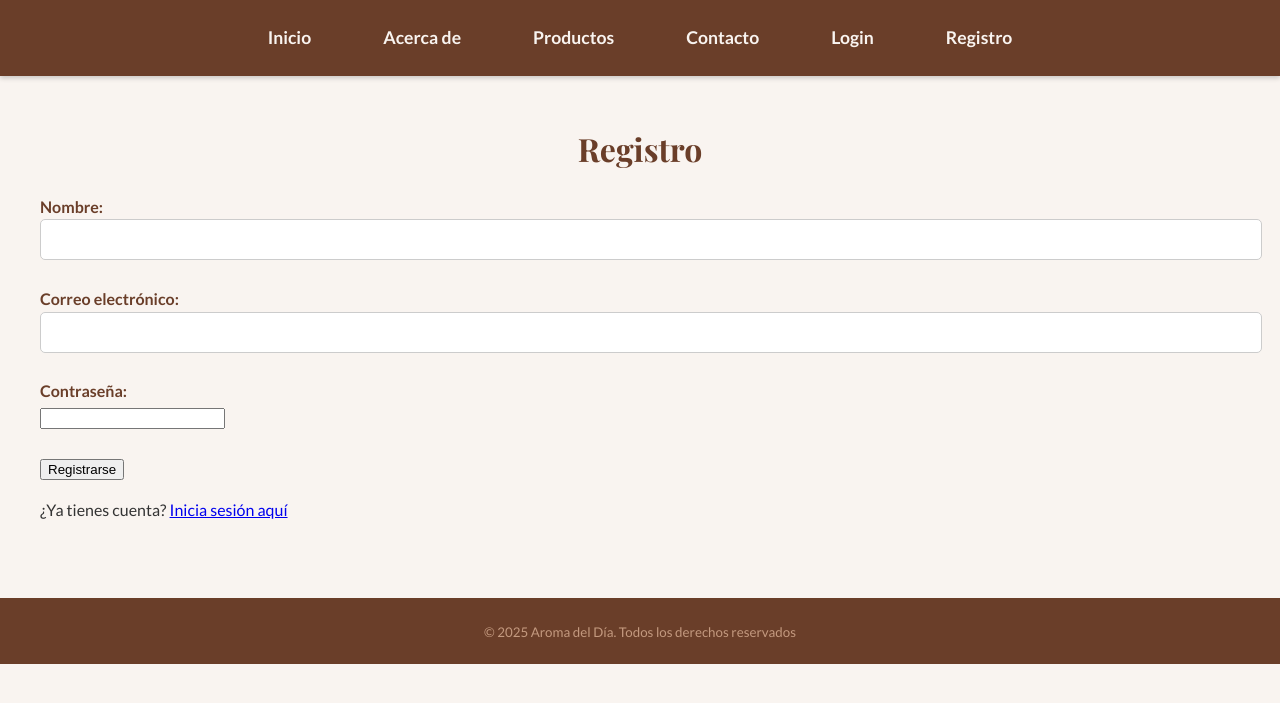
After one commit to JaimeFc/Cafeteria, a Flask app: page /registro in a window 1280 px wide. The commit adds this page. Shown: the top 703 px of the page. Run offline with Flask 3, Linux system fonts and the light colour scheme.

Commit message:
actializado

```diff
--- a/app.py
+++ b/app.py
@@ -2,7 +2,7 @@ from flask import Flask, render_template, request, redirect, url_for, flash
 from conexion.conexion import conexion, cerrar_conexion
 from forms import ProductoForm
 from datetime import datetime
-
+from werkzeug.security import generate_password_hash
 
 app = Flask(__name__)
 app.config['SECRET_KEY'] = 'dev-secret-key'
@@ -44,6 +44,41 @@ def listar_productos():
     productos = cur.fetchall()
     cerrar_conexion(conn)
     return render_template('products/list.html', title='Productos', productos=productos, q=q)
+
+@app.route('/registro', methods=['GET', 'POST'])
+def registro():
+    if request.method == 'POST':
+        nombre = request.form['nombre']
+        email = request.form['email']
+        password = request.form['password']
+        password_hash = generate_password_hash(password)
+
+        conexion = conexion()
+        cursor = conexion.cursor()
+        cursor.execute("INSERT INTO usuarios (nombre, email, password) VALUES (%s, %s, %s)",
+                       (nombre, email, password_hash))
+        conexion.commit()
+        flash('Usuario registrado correctamente')
+        return redirect(url_for('login'))
+    return render_template('registro.html')
+
+@app.route('/login', methods=['GET', 'POST'])
+def login():
+    if request.method == 'POST':
+        email = request.form['email']
+        password = request.form['password']
+
+        usuario = usuario.obtener_por_email(email)
+
+        if usuario and usuario.verificar_password(password):
+            login(usuario)
+            flash('Inicio de sesión exitoso')
+            return redirect(url_for('protegido'))
+        else:
+            flash('Email o contraseña incorrectos')
+
+    return render_template('login.html')
+
 
 # Crear
 @app.route('/productos/nuevo', methods=['GET', 'POST'])
--- a/templates/base.html
+++ b/templates/base.html
@@ -17,6 +17,8 @@
       <a href="{{ url_for('about') }}">Acerca de</a>
       <a href="{{ url_for('listar_productos') }}">Productos</a>
       <a href="{{ url_for('contacto') }}">Contacto</a>
+      <a href="{{ url_for('login') }}">Login</a>
+      <a href="{{ url_for('registro') }}">Registro</a>
 
     </nav>
   </header>
--- /dev/null
+++ b/templates/registro.html
@@ -0,0 +1,32 @@
+{% extends 'base.html' %}
+
+{% block title %}Registro de Usiario{% endblock %}
+
+{% block content %}
+<h2>Registro</h2>
+
+{% with messages = get_flashed_messages()%}
+{% if messages %}
+<ul>
+    {% for message in messages %}
+    <li style="color: red; font-weight: bold;">{{ message}}</li>
+    {% endfor%}
+    </ul>
+    {% endif %}
+{% endwith %}
+
+<form method="post">
+    <label for="nombre">Nombre:</label><br>
+    <input type="text" name="nombre" required><br><br>
+
+    <label for="email">Correo electrónico:</label><br>
+    <input type="email" name="email" required><br><br>
+
+    <label for="password">Contraseña:</label><br>
+    <input type="password" name="password" required><br><br>
+
+    <input type="submit" value="Registrarse">
+</form>
+
+<p>¿Ya tienes cuenta? <a href="{{ url_for('login') }}">Inicia sesión aquí</a></p>
+{% endblock %}
```
Also changed, not shown: templates/login.html (added, +30 -0 lines), 1 other file.
